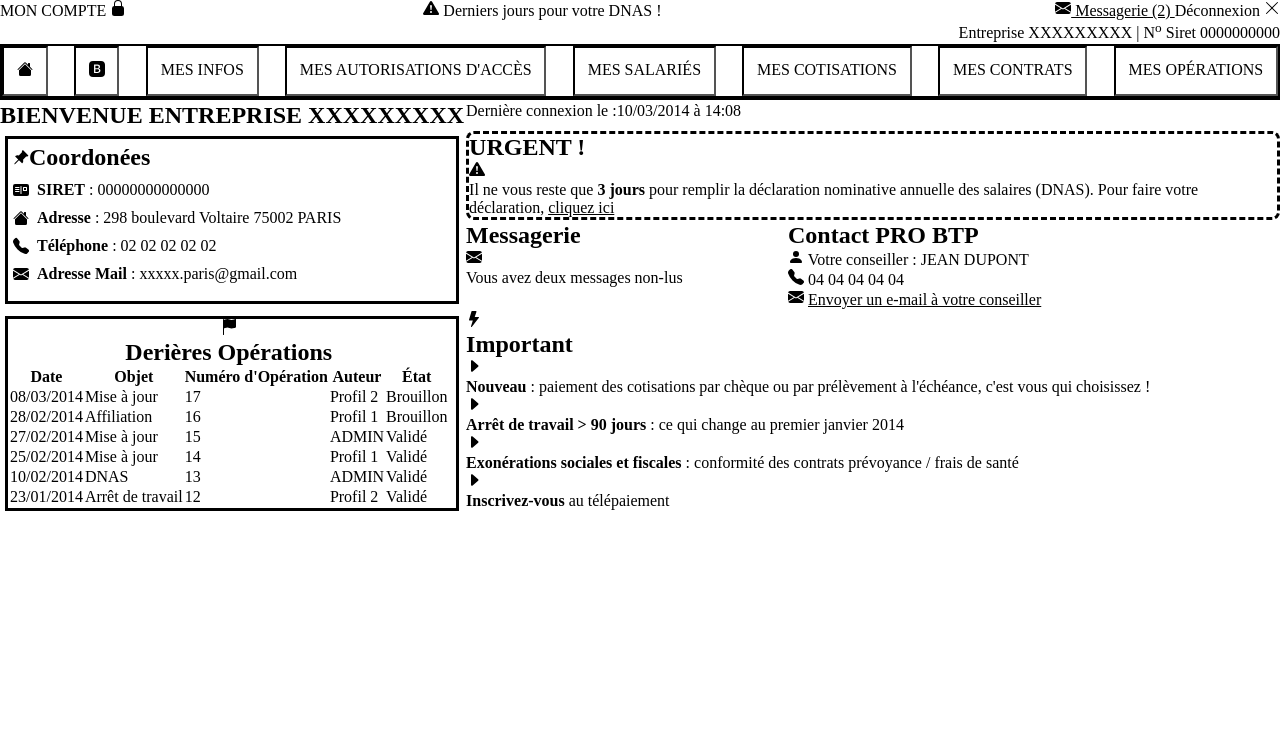
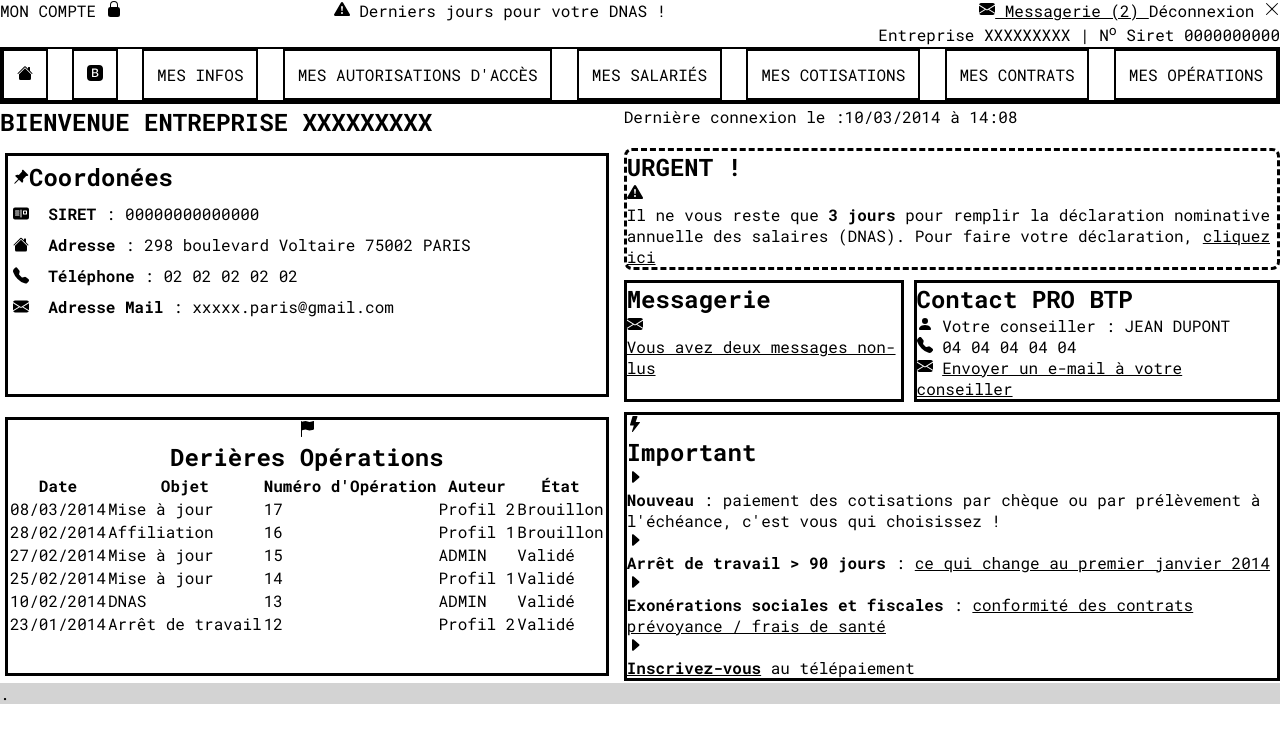
Before and after one commit to AlexBWeb/TDMaquette, a plain HTML site: page index.html in a window 1280 px wide. Drawn offline with Linux system fonts and the light colour scheme.

Commit message:
Amélioration de la mise en forme et des styles CSS, ajout de préconnexions pour les polices, et ajustements de la grille principale.

```diff
--- a/index.html
+++ b/index.html
@@ -5,6 +5,10 @@
     <meta charset="UTF-8">
     <meta name="viewport" content="width=device-width, initial-scale=1.0">
     <link rel="stylesheet" href="style.css">
+    <link rel="preconnect" href="https://fonts.googleapis.com">
+    <link rel="preconnect" href="https://fonts.gstatic.com" crossorigin>
+    <link href="https://fonts.googleapis.com/css2?family=Roboto+Mono:ital,wght@0,100..700;1,100..700&display=swap"
+        rel="stylesheet">
     <title>TD Maquette</title>
 </head>
 
@@ -82,7 +86,8 @@
                 </li>
                 <li>
                     <img src="Media/envelope-fill.svg" alt="Icone lettre (message)">
-                    <p>&nbsp&nbsp<strong>Adresse Mail</strong> : <a href=”mailto:xxxxx.paris@gmail.com”>xxxxx.paris@gmail.com</a>
+                    <p>&nbsp&nbsp<strong>Adresse Mail</strong> : <a
+                            href=”mailto:xxxxx.paris@gmail.com”>xxxxx.paris@gmail.com</a>
                     </p>
                 </li>
             </ul>
@@ -166,7 +171,7 @@
             <a href="mailto:xxxxx.paris@gmail.com">
                 <figure>
                     <img src="Media/envelope-fill.svg" alt="Le logo de Messagerie (lettre).">
-                    <figcaption>Vous avez deux messages non-lus</figcaption>
+                    <figcaption class="aUnderline">Vous avez deux messages non-lus</figcaption>
                 </figure>
             </a>
         </section>
@@ -198,20 +203,20 @@
                         c'est vous qui choisissez !</p>
                 </li>
                 <li><img src="Media/caret-right-fill.svg" alt="Icone flèche vers la droite">
-                    <p><strong>Arrêt de travail > 90 jours</strong> : ce qui change au premier janvier 2014</p>
+                    <p><strong>Arrêt de travail > 90 jours</strong> : <span class="aUnderline">ce qui change au premier janvier 2014</span></p>
                 </li>
                 <li><img src="Media/caret-right-fill.svg" alt="Icone flèche vers la droite">
-                    <p><strong>Exonérations sociales et fiscales</strong> : conformité des contrats prévoyance / frais
-                        de santé</p>
+                    <p><strong>Exonérations sociales et fiscales</strong> : <span class="aUnderline">conformité des contrats prévoyance / frais
+                        de santé</span></p>
                 </li>
                 <li><img src="Media/caret-right-fill.svg" alt="Icone flèche vers la droite">
-                    <p><strong>Inscrivez-vous</strong> au télépaiement</p>
+                    <p><a href="#"><strong class="aUnderline">Inscrivez-vous</strong></a> au télépaiement</p>
                 </li>
             </ul>
         </section>
     </main>
     <footer>
-
+        <p>.</p>
     </footer>
 </body>
 
--- a/style.css
+++ b/style.css
@@ -3,7 +3,7 @@
     padding: 0;
     text-decoration: none;
     list-style-type: none;
-    font-family:
+    font-family: 'Roboto Mono', Arial, Helvetica, sans-serif
 }
 
 h1 {
@@ -43,7 +43,6 @@ nav {
     border: solid 2px black;
     border-bottom: solid 4px black;
     justify-content: space-between;
-    border
     flex-wrap: wrap;
     flex-basis: 100%;
 }
@@ -51,7 +50,7 @@ nav {
 .NavList li {
 
     padding: 1%;
-    border: inset 2px black;
+    border: solid 2px black;
 }
 
 main {
@@ -61,7 +60,7 @@ main {
     display: grid;
     grid-template-columns: repeat(3, auto);
     grid-template-rows: repeat(18, auto);
-    gap: 2px;
+    gap: 10px;
 }
 
 footer {
@@ -112,18 +111,26 @@ aside {
 .Messaging {
     grid-row: span 2 / span 2;
     grid-row-start: 13;
+    border: black solid 3px;
 }
 
 .ProContactDetails {
     grid-column: span 2 / span 2;
     grid-row: span 2 / span 2;
     grid-row-start: 13;
+    border: black solid 3px;
+
 }
 
 .InformationPanel {
     grid-column: span 3 / span 3;
     grid-row: span 4 / span 4;
     grid-row-start: 15;
+    border: black solid 3px;
+}
+
+footer {
+    background-color: lightgrey;
 }
 
 a {
@@ -133,6 +140,7 @@ a {
 .aUnderline {
     text-decoration: underline;
 }
+
 
 /* Mise en place de la grille principale DESKTOP*/
 
@@ -162,7 +170,7 @@ main {
     display: grid;
     grid-template-columns: repeat(6, auto);
     grid-template-rows: repeat(11, auto);
-    gap: 2px;
+    gap: 10px;
 }
 
 footer {
```
